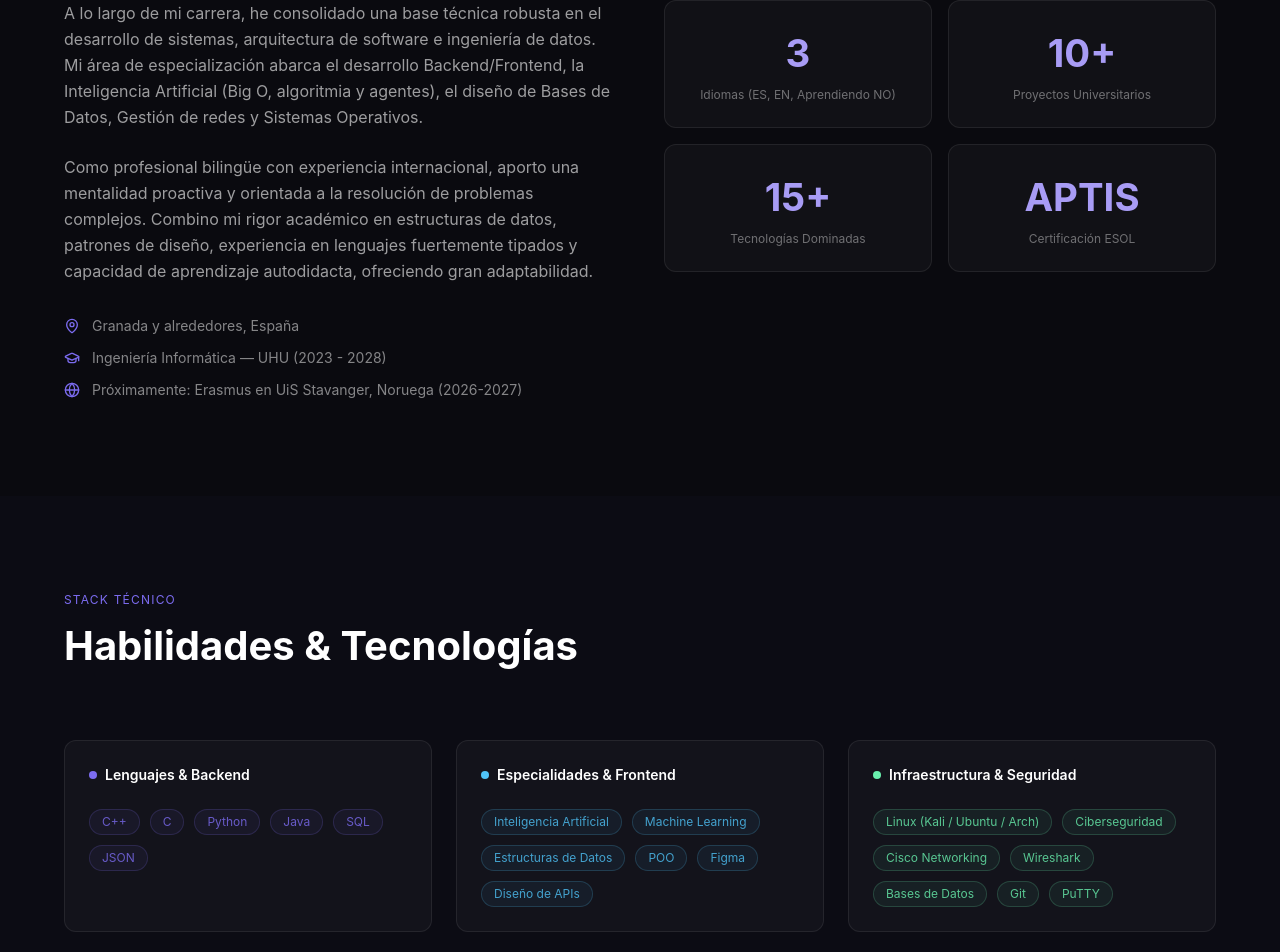
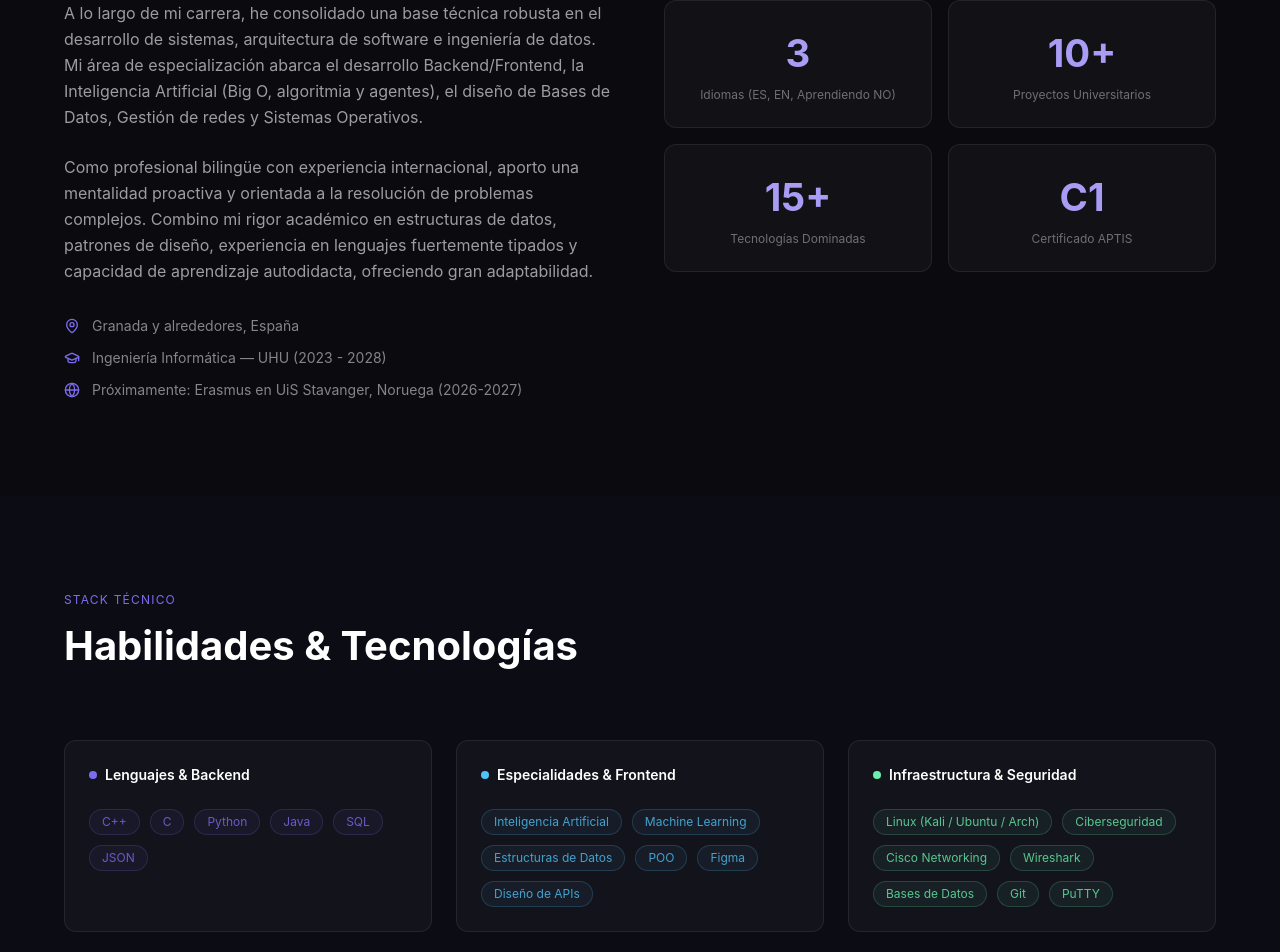
Before and after one commit to taro-py/portfoli, a React (Vite) app: page / in a window 1280 px wide. Shown: the part 1044-1996 px from the top of the page. Built offline with nearby package versions, Linux system fonts and the light colour scheme.

Commit message:
añadir nivel C1 al certificado de idiomas

```diff
--- a/src/app/components/About.tsx
+++ b/src/app/components/About.tsx
@@ -5,7 +5,7 @@ const stats = [
   { value: "3", label: "Idiomas (ES, EN, Aprendiendo NO)" },
   { value: "10+", label: "Proyectos Universitarios" },
   { value: "15+", label: "Tecnologías Dominadas" },
-  { value: "APTIS", label: "Certificación ESOL" },
+  { value: "C1", label: "Certificado APTIS" },
 ];
 
 export function About() {
```
